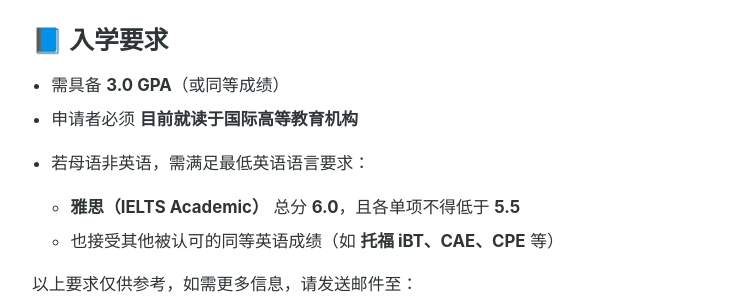
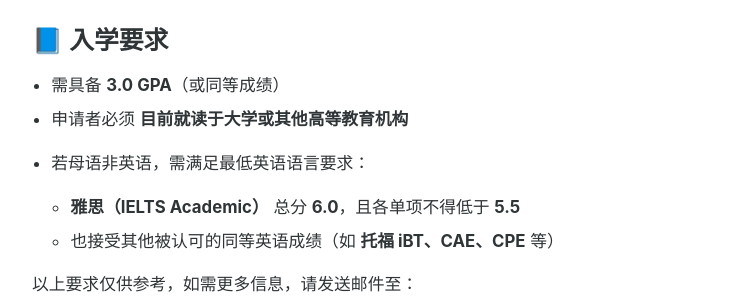
Before and after one commit to knowlab/knowlab.github.io, a Jekyll site: the page built from ai-med-2026.md, in a window 1280 px wide and 900 px high, scrolled down 885 px. Shown: the part 151-451 px from the top of the window, without its empty margins (264-1015 px from the left). Built offline with Jekyll 4.4.1, drawn with Linux system fonts in a browser that asks for light colours.

Commit message:
updated members

```diff
--- a/ai-med-2026.md
+++ b/ai-med-2026.md
@@ -30,7 +30,7 @@ permalink: /ai-med-2026/
 ## 📘 入学要求
 
 - 需具备 **3.0 GPA**（或同等成绩）
-- 申请者必须 **目前就读于国际高等教育机构**
+- 申请者必须 **目前就读于大学或其他高等教育机构**
 - 若母语非英语，需满足最低英语语言要求：
 
   - **雅思（IELTS Academic）** 总分 **6.0**，且各单项不得低于 **5.5**
```
